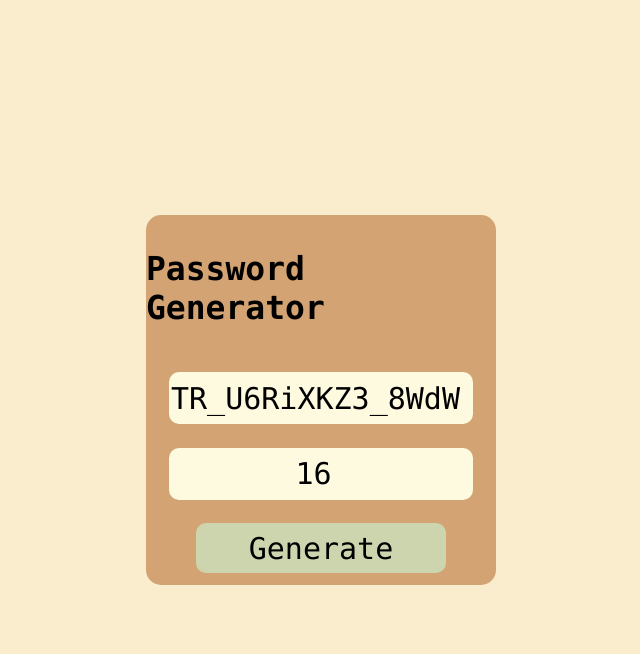
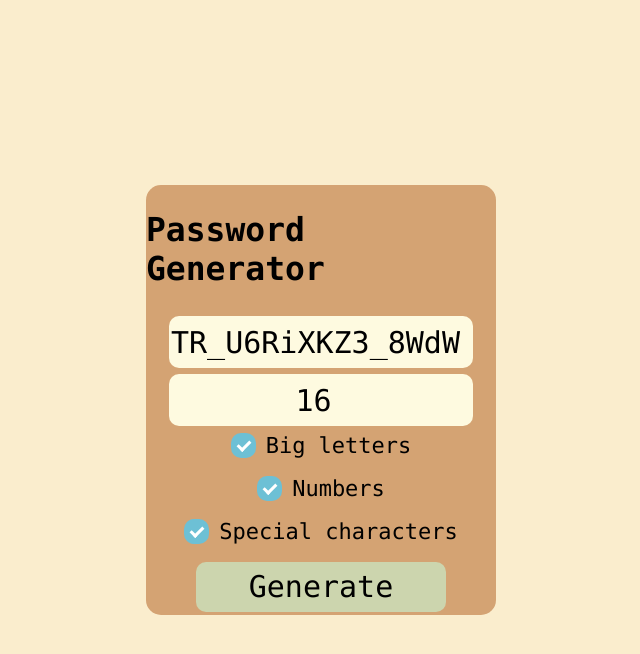
Before and after one commit to GooseCoder123/password-generator, a plain HTML site: page index.html in a window 1280 px wide. Both pictures are taken after a click on the button "Generate". Shown: the whole page, without its empty margins (319-959 px from the left). Drawn offline with Linux system fonts and the light colour scheme.

Commit message:
added the possibility to select characters sets

```diff
--- a/index.html
+++ b/index.html
@@ -11,6 +11,19 @@
         <h1>Password Generator</h1>
         <input id="display" readonly>
         <input type="number" id="num_characters" min="8", max="32", value="16">
+
+        <label class="container">Big letters
+            <input type="checkbox" checked="checked" id="big_letters">
+            <span class="checkmark"></span>
+        </label>
+        <label class="container">Numbers
+            <input type="checkbox" checked="checked" id="numbers">
+            <span class="checkmark"></span>
+        </label>
+        <label class="container">Special characters
+            <input type="checkbox" checked="checked" id="special_char">
+            <span class="checkmark"></span>
+        </label>
         <button onclick="displayPassword()" id="generate_btn">Generate</button>
     </div>
     <script src="index.js"></script>
--- a/index.js
+++ b/index.js
@@ -1,16 +1,24 @@
-const characters = [
-    'a', 'b', 'c', 'd', 'e', 'f', 'g', 'h', 'i', 'j', 'k', 'l', 'm',
-    'n', 'o', 'p', 'q', 'r', 's', 't', 'u', 'v', 'w', 'x', 'y', 'z',
-    'A', 'B', 'C', 'D', 'E', 'F', 'G', 'H', 'I', 'J', 'K', 'L', 'M',
-    'N', 'O', 'P', 'Q', 'R', 'S', 'T', 'U', 'V', 'W', 'X', 'Y', 'Z',
-    '0', '1', '2', '3', '4', '5', '6', '7', '8', '9',
-    '!', '#', '$', '%', '&', '*', '+', '-', '?', '@', '_'
-]
+const small_letters = ['a', 'b', 'c', 'd', 'e', 'f', 'g', 'h', 'i', 'j', 'k', 'l', 'm',
+    'n', 'o', 'p', 'q', 'r', 's', 't', 'u', 'v', 'w', 'x', 'y', 'z']
+const big_letters = ['A', 'B', 'C', 'D', 'E', 'F', 'G', 'H', 'I', 'J', 'K', 'L', 'M',
+    'N', 'O', 'P', 'Q', 'R', 'S', 'T', 'U', 'V', 'W', 'X', 'Y', 'Z']
+const numbers = ['0', '1', '2', '3', '4', '5', '6', '7', '8', '9']
+const special_characters = ['!', '#', '$', '%', '&', '*', '+', '-', '?', '@', '_']
 
 const display = document.getElementById("display")
 
-function generatePassword(num_characters) {
+function generatePassword(num_characters, ifBigLetters, ifNumbers, ifSpecialCharacters) {
     let password = ""
+    let characters = small_letters
+
+    if (ifBigLetters) {
+        characters = characters.concat(big_letters)
+    } if (ifNumbers) {
+        characters  = characters.concat(numbers)
+    } if (ifSpecialCharacters) {
+        characters  = characters.concat(special_characters)
+    }
+
     for (let i = 0; i < num_characters; i++) {
         let char = characters[Math.floor(Math.random() * characters.length) ]
         password += char
@@ -20,13 +28,16 @@ function generatePassword(num_characters) {
 
 function displayPassword() {
     const num_character = parseInt(document.getElementById("num_characters").value)
+    const big_check = document.getElementById("big_letters").checked
+    const numbers_check = document.getElementById("numbers").checked
+    const special_check = document.getElementById("special_char").checked
 
     if (num_character < 8) {
         alert("Your password must have at least 8 characters!")
     } else if (num_character > 32) {
         alert("Your password can't be more than 32 characters long!")
     } else {
-        let password = generatePassword(num_character)
+        let password = generatePassword(num_character, big_check, numbers_check, special_check)
         display.value = password
     }
 }
--- a/style.css
+++ b/style.css
@@ -17,7 +17,7 @@ body{
     justify-content: space-around;
     align-items: center;
     background-color: rgb(212, 163, 115);
-    height: 370px;
+    height: 430px;
     width: 350px;
 }
 
@@ -64,3 +64,57 @@ h1{
 #generate_btn:active {
     background-color: rgb(176, 184, 151);
 }
+
+.container {
+    display: block;
+    position: relative;
+    padding-left: 35px;
+    margin-bottom: 12px;
+    cursor: pointer;
+    font-size: 22px;
+    font-family: Consolas;
+    user-select: none; /* Combine user-select properties */
+}
+
+.container input {
+    position: absolute;
+    opacity: 0;
+    cursor: pointer;
+    height: 0;
+    width: 0;
+}
+
+.checkmark {
+    border-radius: 10px;
+    position: absolute;
+    top: 0;
+    left: 0;
+    height: 25px;
+    width: 25px;
+    background-color: rgb(254, 250, 224); /* Use hex color for readability */
+}
+
+.container:hover input ~ .checkmark {
+    background-color: rgb(250, 237, 205);
+}
+
+.container input:checked ~ .checkmark {
+    background-color: rgb(109, 192, 213);
+}
+
+.checkmark:after {
+    content: "";
+    position: absolute;
+    display: none;
+    left: 9px;
+    top: 5px;
+    width: 5px;
+    height: 10px;
+    border: solid white;
+    border-width: 0 3px 3px 0;
+    transform: rotate(45deg); /* Combine transform properties */
+}
+
+.container input:checked ~ .checkmark:after {
+    display: block;
+}
```
